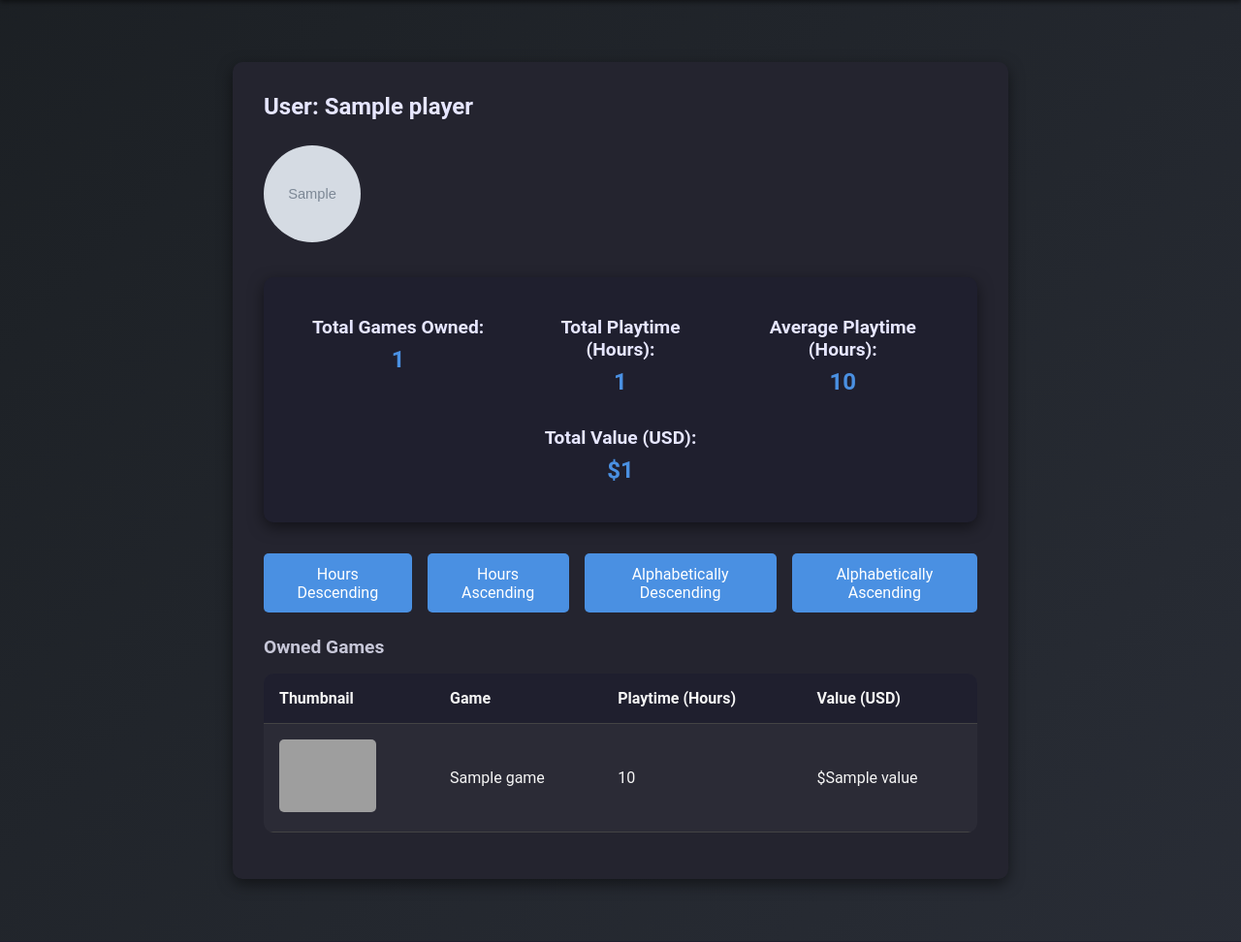
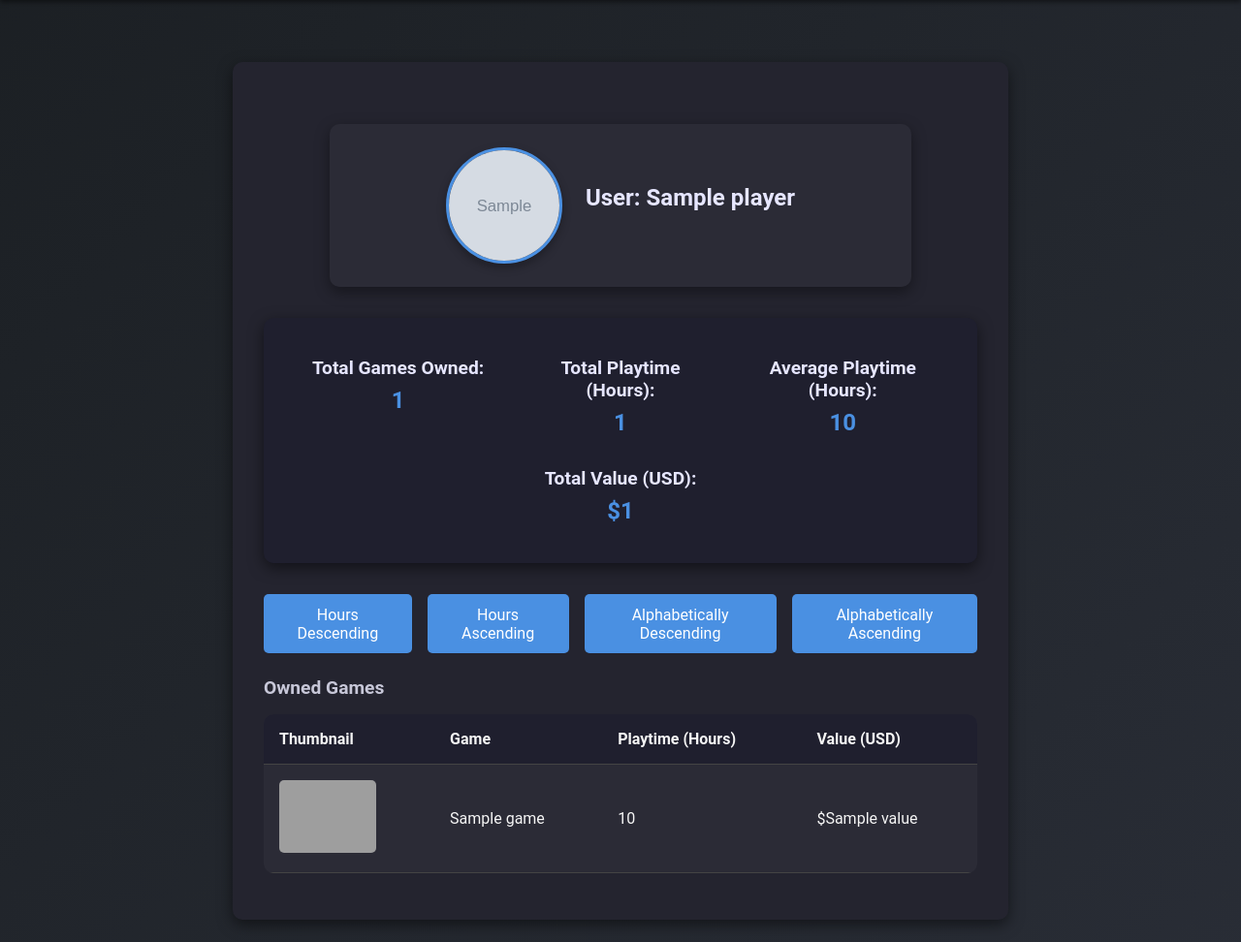
Before and after one commit to quangshuynh/steam-value-lookup, a Flask app: template backend/templates/results.html in a window 1280 px wide. Shown: the part 131-1103 px from the top of the page at 97% size. Run offline with Flask 3, Linux system fonts and the light colour scheme; the template is opened without the code that fills it: most values are stand-ins (such as "Sample title", 1, 10 or a date in 2020); grey boxes marked "Sample" are stand-in pictures; grey boxes are pictures that could not be loaded.

Commit message:
made profile section more clean

```diff
--- a/backend/static/style.css
+++ b/backend/static/style.css
@@ -327,14 +327,56 @@ table tr:hover {
 }
 
 
-/* profile pic */
-.profile-picture {
-    width: 100px;
-    height: 100px;
-    border-radius: 50%;
-    margin-top: 10px;
+/* User Info Section */
+.user-info {
+    display: flex;
+    align-items: center;
+    justify-content: center;
+    gap: 1.5rem;
+    background: #2b2b36;
+    padding: 1.5rem;
+    border-radius: 10px;
+    box-shadow: 0px 5px 15px rgba(0, 0, 0, 0.4);
+    margin-bottom: 2rem;
+    max-width: 600px;
+    margin: 2rem auto;
 }
 
 .user-info a {
     text-decoration: none;
+    color: #e6e6ff;
+    font-size: 1.8rem;
+    font-weight: bold;
+    transition: color 0.3s ease;
 }
+
+.user-info a:hover {
+    color: #4a90e2;
+}
+
+.profile-picture {
+    width: 120px;
+    height: 120px;
+    border-radius: 50%;
+    border: 3px solid #4a90e2;
+    box-shadow: 0px 4px 10px rgba(0, 0, 0, 0.3);
+}
+
+.user-details {
+    display: flex;
+    flex-direction: column;
+    justify-content: center;
+    gap: 0.5rem;
+}
+
+.user-details h2 {
+    font-size: 1.8rem;
+    margin: 0;
+    color: #e6e6ff;
+}
+
+.user-details p {
+    font-size: 1rem;
+    color: #c7c7d8;
+    margin: 0;
+}
--- a/backend/templates/results.html
+++ b/backend/templates/results.html
@@ -19,10 +19,12 @@
         <section class="results-container">
             {% if user_data %}
                 <div class="user-info">
-                    <a href="{{ user_data['player']['profile_url'] }}" target="_blank">
+                    <img src="{{ user_data['player']['avatar_full'] }}" alt="Profile Picture" class="profile-picture">
+                    <div class="user-details">
+                        <a href="{{ user_data['player']['profile_url'] }}" target="_blank">
                             <h2>User: {{ user_data['player']['name'] }}</h2>
                         </a>
-                    <img src="{{ user_data['player']['avatar_full'] }}" alt="Profile Picture" class="profile-picture">
+                    </div>
                 </div>
                 <div class="stats-container">
                     <div class="stat">
```
